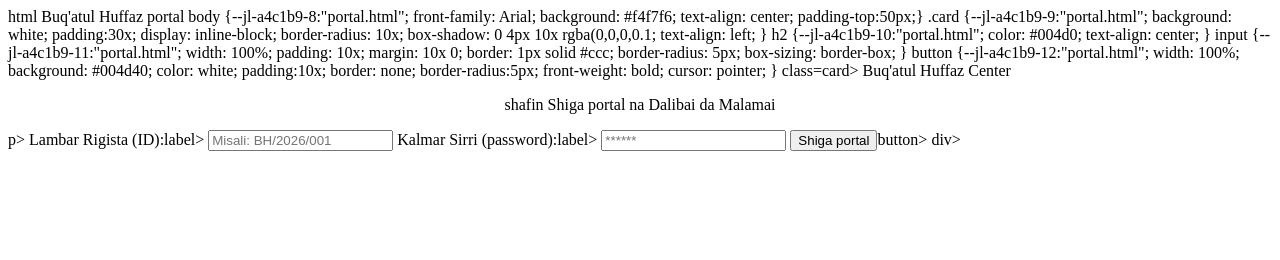
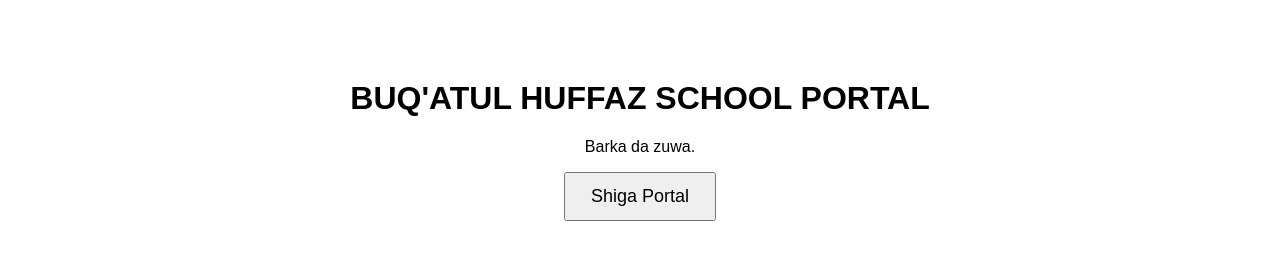
Before and after one commit to Alsadiq1994/buqatul-huffaz-school-portal, a plain HTML site: page portal.html in a window 1280 px wide. Drawn offline with Linux system fonts and the light colour scheme.

Commit message:
Fix HTML structure and syntax in portal.html
Revised HTML structure and corrected syntax errors.

```diff
--- a/portal.html
+++ b/portal.html
@@ -1,27 +1,16 @@
-html
 <!DOCTYPE html>
-<html lang="ha">
-  </head>
-  <meta charset="UTF-8">
-  <tttle>Buq'atul Huffaz portal</tttle<
-<style>
-  body { front-family: Arial; background: #f4f7f6; text-align: center; padding-top:50px;}
-  .card { background: white; padding:30x; display: inline-block; border-radius: 10x; box-shadow: 0 4px 10x rgba(0,0,0,0.1; text-align: left; }
-  h2 { color: #004d0; text-align: center; }
-  input { width: 100%; padding: 10x; margin: 10x 0; border: 1px solid #ccc; border-radius: 5px; box-sizing: border-box; }
-  button { width: 100%; background: #004d40; color: white; padding:10x; border: none; border-radius:5px; front-weight: bold; cursor: pointer; }
-  </style>
-  </head>
-    <body>
-      </div> class=card>
-      </h2>Buq'atul Huffaz Center</h2>
-      <p style=text-align:center;>shafin Shiga portal na Dalibai da Malamai</p>p>
-      <label>Lambar Rigista (ID):</label>label>
-      <input type='text' placeholder='Misali: BH/2026/001'>
-      <label>Kalmar Sirri (password):</label>label>
-      <input type='password' placeholder='******'>
-      <button type='submit'>Shiga portal</button>button>
-    </body>div>
-    <body>
-      <html>
-    </body>
+<html>
+<head>
+  <title>BUQ'ATUL HUFFAZ SCHOOL PORTAL</title>
+</head>
+<body style="text-align:center; font-family:Arial; margin-top:80px;">
+  <h1>BUQ'ATUL HUFFAZ SCHOOL PORTAL</h1>
+  <p>Barka da zuwa.</p>
+
+  <a href="portal.html">
+    <button style="padding:12px 25px;font-size:18px;">
+      Shiga Portal
+    </button>
+  </a>
+</body>
+</html>
```
